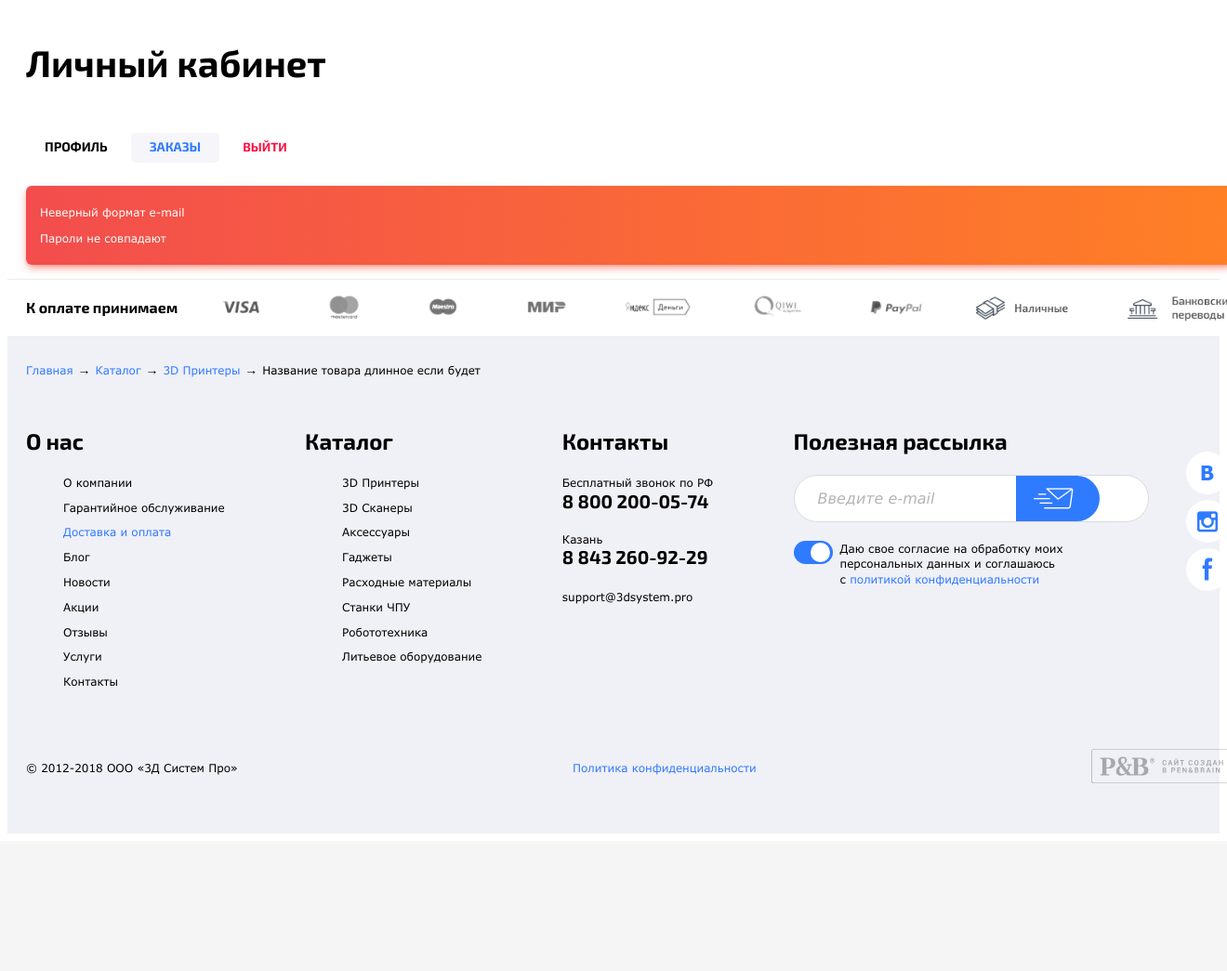
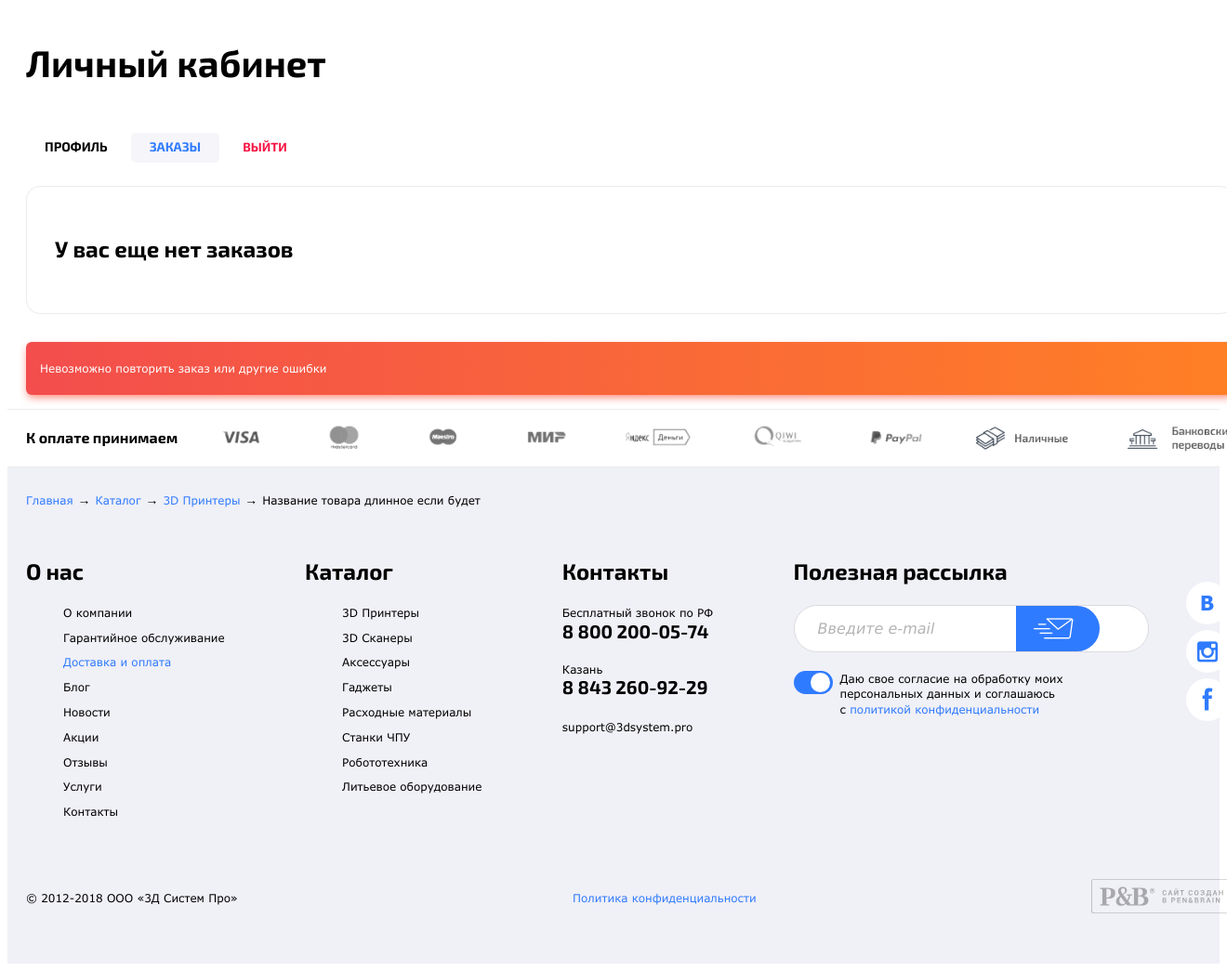
Before and after one commit to BulatSa/3dsystem, a PHP site: page /lk-history.php in a window 1320 px wide; the page is wider, and only the part inside the window is pictured. Shown: the part 262-1307 px from the top of that part at 93% size. Before the commit the page ends 1105 px from the top of that part, so only its background shows below. Run offline with PHP 8.4, Linux system fonts and the light colour scheme; style sheets or scripts are compiled from the project's sources; some libraries are stand-ins or nearby versions; some web fonts are replaced.

Commit message:
fix some

```diff
--- a/catalog.php
+++ b/catalog.php
@@ -361,6 +361,11 @@
 			</aside>
 
 			<main class="catalog-main">
+
+				<div class="border-block">
+					<p class="h2">В этой категории нет товаров</p>
+				</div>
+
 				<div class="row product-list">
 					<div class="grid-5-in-row grid-3_xxl grid-4_m grid-6_s">
 						<div class="product-preview">
--- a/lk-history.php
+++ b/lk-history.php
@@ -19,11 +19,19 @@
 </section>
 
 
+<section class="s-def-bottom">
+	<div class="container">
+		<div class="border-block">
+			<p class="h2">У вас еще нет заказов</p>
+		</div>
+	</div>
+</section>
+
+
 <section class="s-history">
 	<div class="container">
 		<div class="error-block">
-			<p>Неверный формат e-mail</p>
-			<p>Пароли не совпадают</p>
+			<p>Невозможно повторить заказ или другие ошибки</p>
 		</div>
 	</div>
 </section>
--- a/sass/pages/_user-cart.scss
+++ b/sass/pages/_user-cart.scss
@@ -376,6 +376,8 @@ a.user-cart__item-value {
 	}
 	&--head {
 		display: none;
+		padding-top: 0;
+		padding-bottom: $pad-xxs;
 		@include res(l) {
 			display: flex;
 			flex-direction: row;
```
Also changed, not shown: cart.php (+15 -3 lines).
